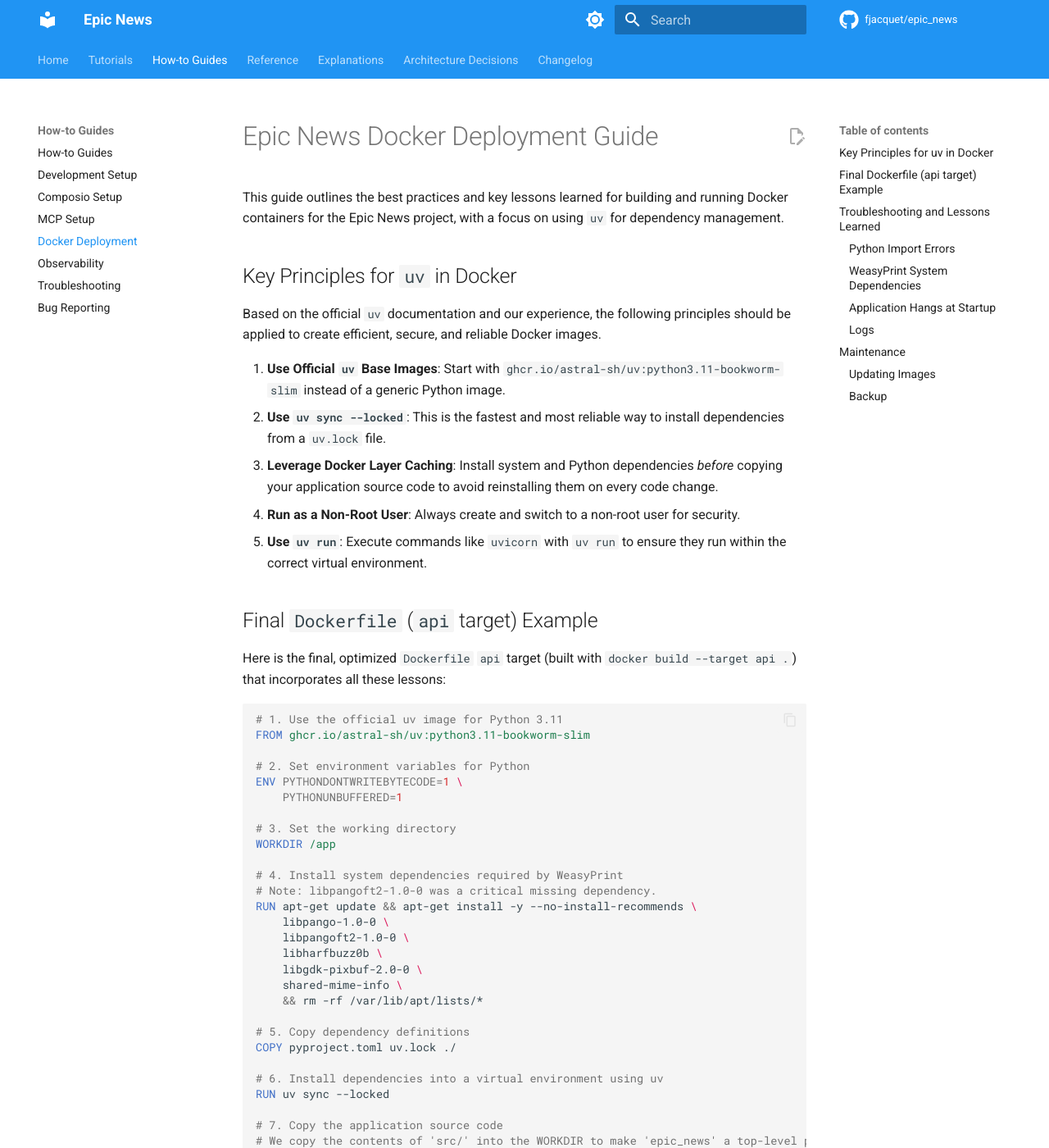
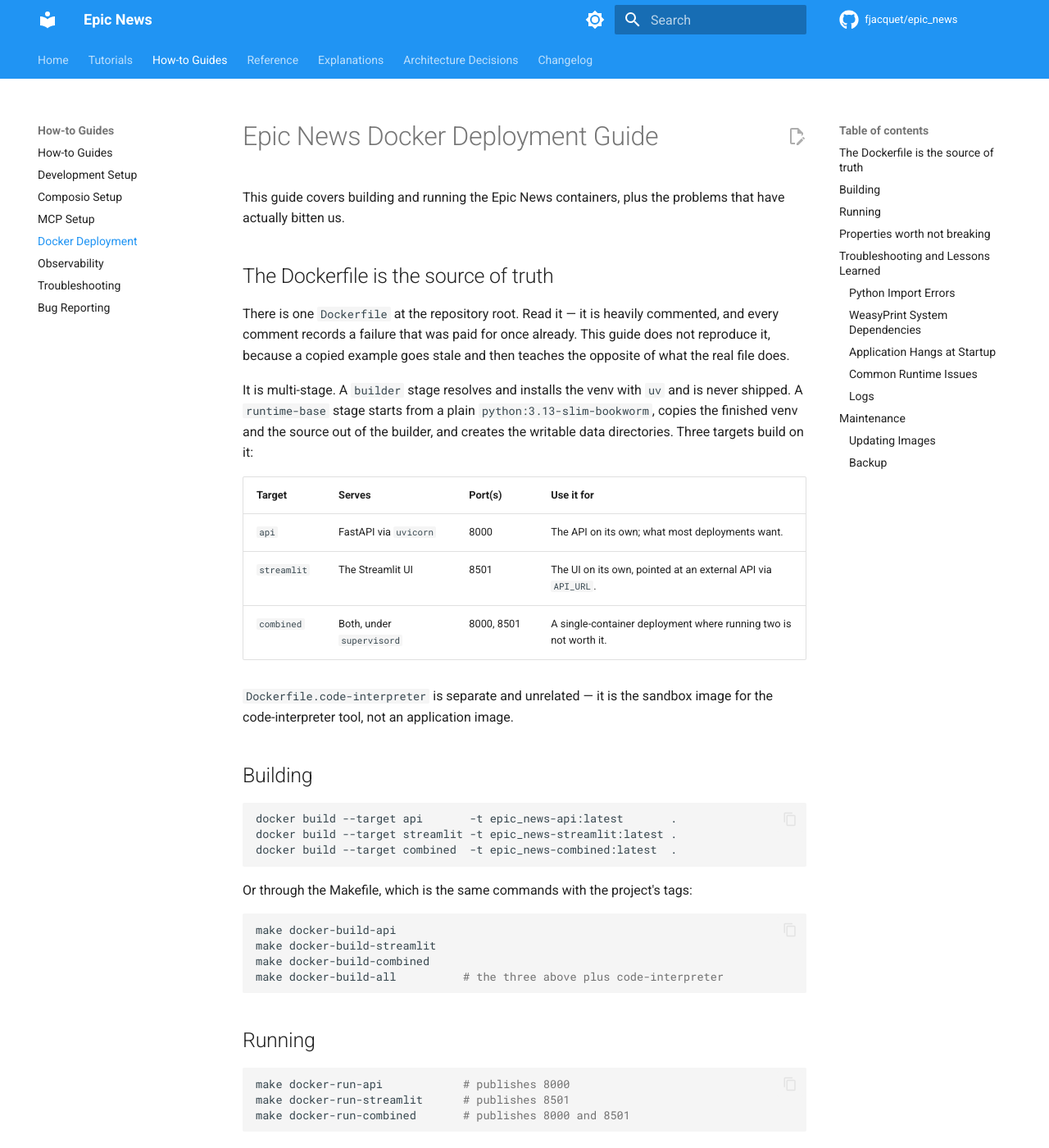
Before and after one commit to fjacquet/epic_news, an MkDocs documentation site: the page built from docs/how-to/docker_deployment.md, in a window 1280 px wide and 1400 px high. Shown: the whole window at 82% size. Built offline with MkDocs 1.6.1 and Material for MkDocs 9.7.7, drawn with Linux system fonts in a browser that asks for light colours; comment, search, counter and statistics services are not loaded; some of the changed text lies outside the part shown.

Commit message:
docs(docker): point the deployment how-to at the real Dockerfile
The only Docker how-to still taught every anti-pattern this branch
removed: start from the uv base image, `uv sync --locked` with no
--no-dev, "use uv run", `COPY src/ .`, `chown -R myuser:myuser /app`,
and `CMD uv run curl -f ...` as a healthcheck — the exact bug the
branch exists to fix, next to the recursive chown commit a3fdeed undoes.

Dropped the stale principles list and the example Dockerfile rather than
refreshing them; a copied example is what went stale in the first place.
In its place: the real Dockerfile as the source of truth, the three
targets and what each is for, the actual build/run/compose commands, and
the properties that must not be broken (root-owned code and venv,
python-based healthchecks, no VOLUME, allowlist context, and the
measured reason the venv and source stay in one layer).

Also corrected the ModuleNotFoundError note, which described the old
`COPY src/ .` layout, and repaired a numbered list left headless by an
earlier edit.

Co-Authored-By: Claude Opus 5 (1M context) <noreply@anthropic.com>

````diff
--- a/docs/how-to/docker_deployment.md
+++ b/docs/how-to/docker_deployment.md
@@ -1,72 +1,100 @@
 # Epic News Docker Deployment Guide
 
-This guide outlines the best practices and key lessons learned for building and running Docker containers for the Epic News project, with a focus on using `uv` for dependency management.
+This guide covers building and running the Epic News containers, plus the
+problems that have actually bitten us.
 
-## Key Principles for `uv` in Docker
+## The Dockerfile is the source of truth
 
-Based on the official `uv` documentation and our experience, the following principles should be applied to create efficient, secure, and reliable Docker images.
+There is one `Dockerfile` at the repository root. Read it — it is heavily
+commented, and every comment records a failure that was paid for once already.
+This guide does not reproduce it, because a copied example goes stale and then
+teaches the opposite of what the real file does.
 
-1.  **Use Official `uv` Base Images**: Start with `ghcr.io/astral-sh/uv:python3.11-bookworm-slim` instead of a generic Python image.
-2.  **Use `uv sync --locked`**: This is the fastest and most reliable way to install dependencies from a `uv.lock` file.
-3.  **Leverage Docker Layer Caching**: Install system and Python dependencies *before* copying your application source code to avoid reinstalling them on every code change.
-4.  **Run as a Non-Root User**: Always create and switch to a non-root user for security.
-5.  **Use `uv run`**: Execute commands like `uvicorn` with `uv run` to ensure they run within the correct virtual environment.
+It is multi-stage. A `builder` stage resolves and installs the venv with `uv`
+and is never shipped. A `runtime-base` stage starts from a plain
+`python:3.13-slim-bookworm`, copies the finished venv and the source out of the
+builder, and creates the writable data directories. Three targets build on it:
 
-## Final `Dockerfile` (`api` target) Example
+| Target | Serves | Port(s) | Use it for |
+| --- | --- | --- | --- |
+| `api` | FastAPI via `uvicorn` | 8000 | The API on its own; what most deployments want. |
+| `streamlit` | The Streamlit UI | 8501 | The UI on its own, pointed at an external API via `API_URL`. |
+| `combined` | Both, under `supervisord` | 8000, 8501 | A single-container deployment where running two is not worth it. |
 
-Here is the final, optimized `Dockerfile` `api` target (built with `docker build --target api .`) that incorporates all these lessons:
+`Dockerfile.code-interpreter` is separate and unrelated — it is the sandbox
+image for the code-interpreter tool, not an application image.
 
-```dockerfile
-# 1. Use the official uv image for Python 3.11
-FROM ghcr.io/astral-sh/uv:python3.11-bookworm-slim
+## Building
 
-# 2. Set environment variables for Python
-ENV PYTHONDONTWRITEBYTECODE=1 \
-    PYTHONUNBUFFERED=1
+```bash
+docker build --target api       -t epic_news-api:latest       .
+docker build --target streamlit -t epic_news-streamlit:latest .
+docker build --target combined  -t epic_news-combined:latest  .
+```
 
-# 3. Set the working directory
-WORKDIR /app
+Or through the Makefile, which is the same commands with the project's tags:
 
-# 4. Install system dependencies required by WeasyPrint
-# Note: libpangoft2-1.0-0 was a critical missing dependency.
-RUN apt-get update && apt-get install -y --no-install-recommends \
-    libpango-1.0-0 \
-    libpangoft2-1.0-0 \
-    libharfbuzz0b \
-    libgdk-pixbuf-2.0-0 \
-    shared-mime-info \
-    && rm -rf /var/lib/apt/lists/*
+```bash
+make docker-build-api
+make docker-build-streamlit
+make docker-build-combined
+make docker-build-all          # the three above plus code-interpreter
+```
 
-# 5. Copy dependency definitions
-COPY pyproject.toml uv.lock ./
+## Running
 
-# 6. Install dependencies into a virtual environment using uv
-RUN uv sync --locked
+```bash
+make docker-run-api            # publishes 8000
+make docker-run-streamlit      # publishes 8501
+make docker-run-combined       # publishes 8000 and 8501
+```
 
-# 7. Copy the application source code
-# We copy the contents of 'src/' into the WORKDIR to make 'epic_news' a top-level package.
-COPY src/ .
+Or with compose, which adds the bind mounts for `db/`, `data/`, `output/` and
+`.env`:
 
-# 8. Create and switch to a non-root user for security
-RUN useradd -m myuser && chown -R myuser:myuser /app
-USER myuser
+```bash
+docker compose -f docker-compose.api.yml up -d --build
+docker compose -f docker-compose.streamlit.yml up -d --build
+docker compose up -d           # api + streamlit from the published GHCR images
+```
 
-# 9. Expose the port the app runs on
-EXPOSE 8000
+`docker-compose.api.yml` and `docker-compose.streamlit.yml` build locally from
+the corresponding target. The root `docker-compose.yml` and
+`docker-compose.combined.yml` pull the published `ghcr.io/fjacquet/epic-news-*`
+images instead.
 
-# 10. Healthcheck to verify the API is responsive
-HEALTHCHECK --interval=30s --timeout=30s --start-period=5s --retries=3 \
-    CMD uv run curl -f http://localhost:8000/health || exit 1
+## Properties worth not breaking
 
-# 11. Command to run the application
-CMD ["uv", "run", "uvicorn", "epic_news.api:app", "--host", "0.0.0.0", "--port", "8000", "--proxy-headers"]
-```
+These are deliberate, and each was a bug before it was a rule:
+
+- **The container runs as `myuser`, and `/app`, `/app/src` and `/app/.venv` stay
+  root-owned.** The COPY lines carry no `--chown`; `--chown` is recursive and
+  would hand the runtime user write access to its own code and interpreter.
+  Only the seven data directories (`db data output traces checkpoints debug
+  logs`) are chowned. New write targets get added to that list, not fixed by
+  widening ownership.
+- **The venv and the source ship as one 1.52 GB layer, and splitting them does
+  not help.** It was measured: `uv sync` reinstalls the project whenever the
+  source changes and writes the source tree's byte size into the venv's
+  `uv_cache.json`, so `COPY --from=builder /app/.venv` misses cache after any
+  source edit anyway. Anyone attacking the rebuild cost needs a separate
+  deps-only venv stage; a COPY split alone buys nothing.
+- **Healthchecks call `python -c urllib.request`, not `curl`.** `curl` is not in
+  the slim base; a healthcheck that shells out to a binary the image does not
+  contain reports unhealthy forever. Nothing invokes `uv run` at runtime either
+  — `uv` is deleted from the image.
+- **No `VOLUME` declarations.** `VOLUME` makes Docker create a root-owned
+  anonymous volume on every run, unwritable by `myuser` and leaked to disk.
+  Compose bind-mounts host paths over those directories instead.
+- **The build context is an allowlist.** `.dockerignore` excludes `*` and
+  re-includes only what the build needs. A denylist once let a 234 MB
+  `.mypy_cache` into every published image.
 
 ## Troubleshooting and Lessons Learned
 
 ### Python Import Errors
 
--   **`ModuleNotFoundError: No module named 'epic_news'`**: This error occurs when the `uvicorn` command can't find the application. It was solved by copying the source code via `COPY src/ .` and using `epic_news.api:app` as the application target.
+-   **`ModuleNotFoundError: No module named 'epic_news'`**: This error occurs when the `uvicorn` command can't find the application. `epic_news` resolves because the builder's second `uv sync --locked --no-dev` installs the project into the venv, which records `/app/src` in an editable `.pth` file. The application target is therefore `epic_news.api:app`, and `/app/src` must be copied to that exact path — a venv copied without its matching source tree imports nothing.
 -   **`ModuleNotFoundError: No module named 'src'`**: This error was caused by incorrect absolute imports within the application code (e.g., `from src.epic_news...`). The fix was to remove the `src.` prefix from all imports, as `epic_news` is the top-level package inside the container, not `src`.
 
 ### WeasyPrint System Dependencies
@@ -102,11 +130,13 @@ CMD ["uv", "run", "uvicorn", "epic_news.api:app", "--host", "0.0.0.0", "--port",
             self.toolset = ComposioToolSet()
             # ...
     ```
+
+### Common Runtime Issues
+
+1. **Database Errors**
    - Check file permissions on the db directory
-
 2. **Missing Data Files**
    - Verify that the data directory contains the required feedly.opml file
-
 3. **Environment Variables**
    - Confirm all required environment variables are set in the .env file
 
````
